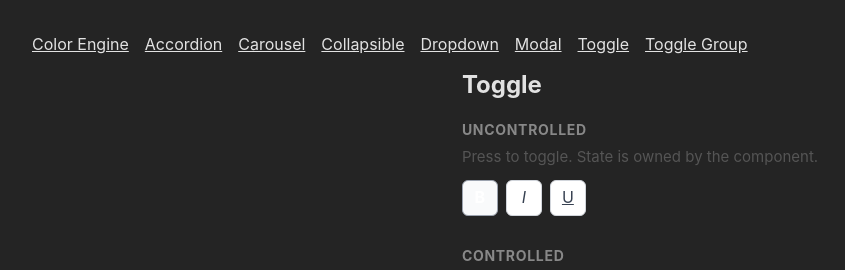
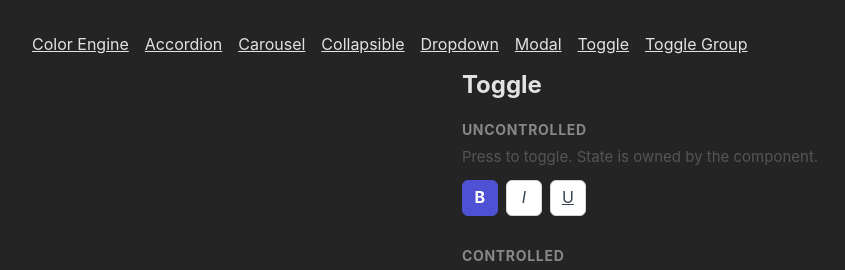
Before and after one commit to simonrevill/primitiv, a React (Vite) app in the folder apps/web/: page /toggle in a window 1280 px wide. In both pictures the pointer is over the button 479 px from the left and 198 px from the top of the page. Shown: the top 270 px of the page, without its empty margins (0-845 px from the left). Built offline with nearby package versions, Linux system fonts and the light colour scheme.

Commit message:
style(ToggleExample): update hover styles for toggle button

```diff
--- a/apps/web/src/pages/ToggleExample/ToggleExample.scss
+++ b/apps/web/src/pages/ToggleExample/ToggleExample.scss
@@ -53,13 +53,25 @@
     color 120ms ease;
 
   &:hover:not([disabled]) {
-    border-color: #9ca3af;
-    background: #f9fafb;
+    background: #bebef0;
+    border-color: #bebef0;
   }
 
   &:focus-visible {
     outline: 2px solid #6366f1;
     outline-offset: 2px;
+  }
+
+  &:hover[data-state="on"] {
+    background: #4f51d5;
+    border-color: #4f51d5;
+    color: white;
+  }
+
+  &:hover[data-state="on"][disabled] {
+    background: #6366f1;
+    border-color: #6366f1;
+    color: white;
   }
 
   &[data-state="on"] {
```
